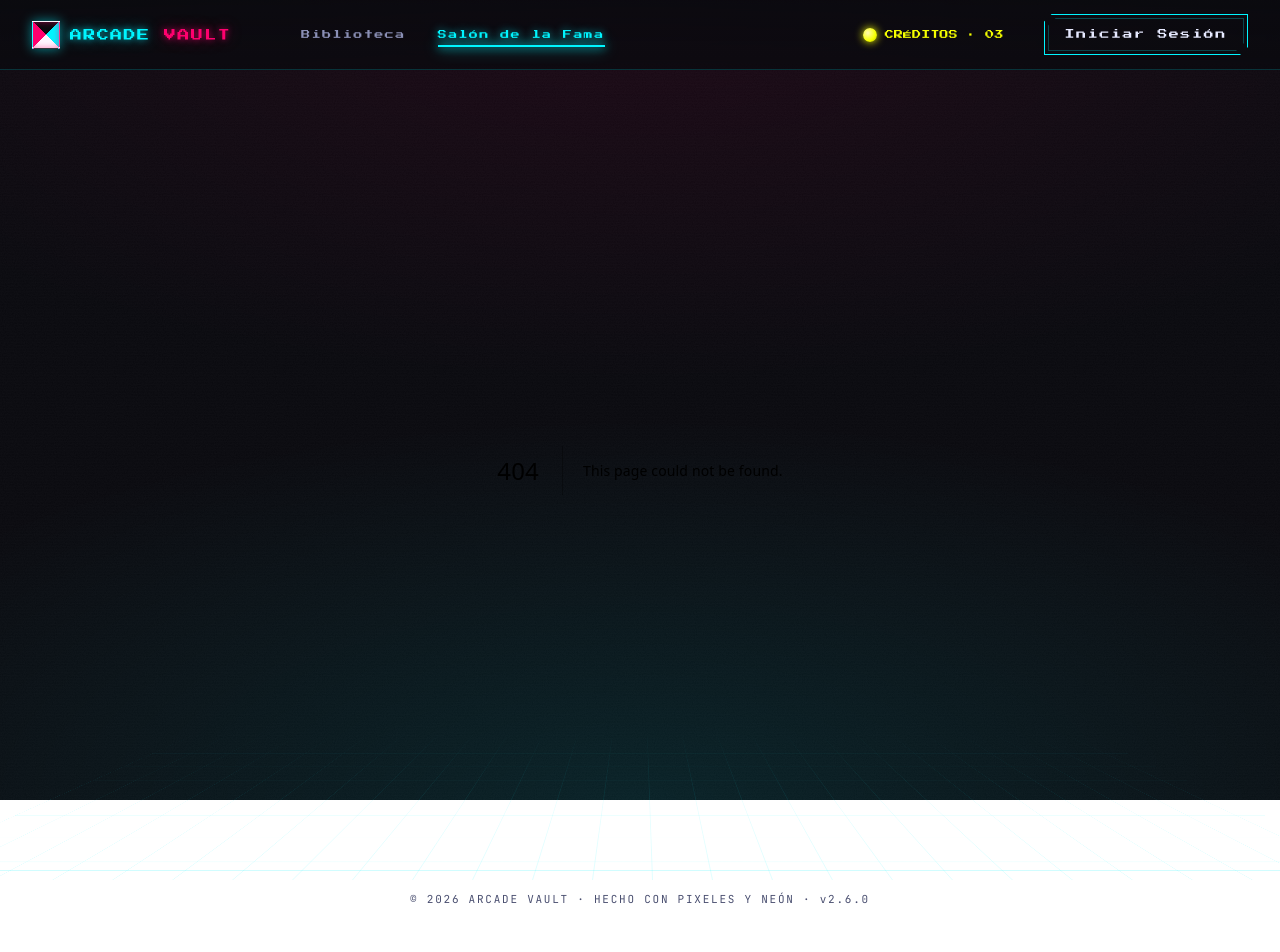
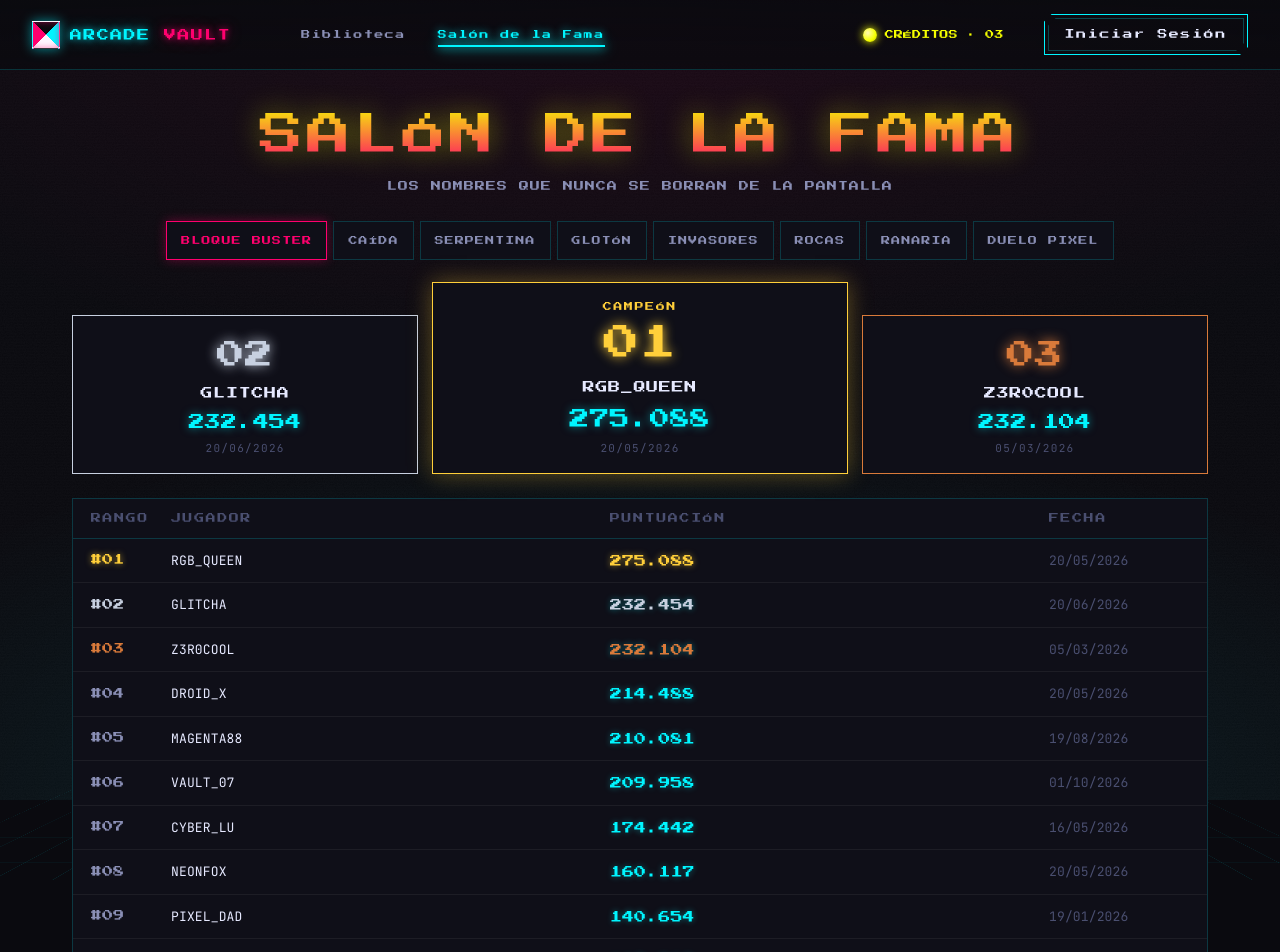
Before and after one commit to albertoDOM/arcade-vault, a Next.js app: page /salon in a window 1280 px wide. Before the commit this address had no page. Shown: the top 952 px of the page. Before the commit the page ends 928 px from the top, so only its background shows below. Built offline with nearby package versions, Linux system fonts and the light colour scheme.

Commit message:
Refactor gestión de sesión: mover funciones a un nuevo módulo y actualizar importaciones

```diff
--- a/app/auth/page.tsx
+++ b/app/auth/page.tsx
@@ -2,7 +2,7 @@
 
 import { useState } from "react";
 import { useRouter } from "next/navigation";
-import { saveSessionUser } from "@/components/ClientLayout";
+import { saveSessionUser } from "@/lib/session";
 
 export default function AuthPage() {
   const router = useRouter();
--- /dev/null
+++ b/app/salon/page.tsx
@@ -0,0 +1,118 @@
+"use client";
+
+import { useState, useMemo, useSyncExternalStore } from "react";
+import Link from "next/link";
+import { GAMES, seededScores } from "@/lib/data";
+import { subscribeToSession, getStoredUser } from "@/lib/session";
+
+export default function HallOfFamePage() {
+  const [tab, setTab] = useState(GAMES[0].id);
+
+  const user = useSyncExternalStore(subscribeToSession, getStoredUser, () => null);
+
+  const rows = useMemo(() => seededScores(tab.length * 23 + 7, 12), [tab]);
+  const game = GAMES.find((g) => g.id === tab)!;
+
+  /* Posición y puntuación mock del usuario autenticado */
+  const youRank = user ? Math.floor(8 + (tab.length % 4)) : null;
+  const youScore = user ? ((rows[5]?.score ?? 10000) - 2400) : null;
+
+  return (
+    <div className="av-hall fade-in">
+      <div className="hall-head">
+        <h1>SALÓN DE LA FAMA</h1>
+        <p className="pixel" style={{ fontSize: 10 }}>
+          LOS NOMBRES QUE NUNCA SE BORRAN DE LA PANTALLA
+        </p>
+      </div>
+
+      {/* Tabs por juego */}
+      <div className="hall-tabs">
+        {GAMES.map((g) => (
+          <button
+            key={g.id}
+            className={`chip${tab === g.id ? " active" : ""}`}
+            onClick={() => setTab(g.id)}
+          >
+            {g.title}
+          </button>
+        ))}
+      </div>
+
+      {/* Podio top-3 — orden: plata · oro · bronce */}
+      <div className="podium">
+        <div className="podium-slot silver">
+          <div className="rank-num">02</div>
+          <div className="name">{rows[1].name}</div>
+          <div className="score">{rows[1].score.toLocaleString("es-ES")}</div>
+          <div className="date">{rows[1].date}</div>
+        </div>
+        <div className="podium-slot gold">
+          <div className="pixel" style={{ fontSize: 9, color: "var(--gold)", letterSpacing: "0.18em" }}>
+            CAMPEÓN
+          </div>
+          <div className="rank-num" style={{ fontSize: 36, marginTop: 4 }}>01</div>
+          <div className="name">{rows[0].name}</div>
+          <div className="score" style={{ fontSize: 20 }}>{rows[0].score.toLocaleString("es-ES")}</div>
+          <div className="date">{rows[0].date}</div>
+        </div>
+        <div className="podium-slot bronze">
+          <div className="rank-num">03</div>
+          <div className="name">{rows[2].name}</div>
+          <div className="score">{rows[2].score.toLocaleString("es-ES")}</div>
+          <div className="date">{rows[2].date}</div>
+        </div>
+      </div>
+
+      {/* Tabla completa */}
+      <div className="hall-table">
+        <div className="th">
+          <div>RANGO</div>
+          <div>JUGADOR</div>
+          <div>PUNTUACIÓN</div>
+          <div>FECHA</div>
+        </div>
+
+        {rows.map((r, i) => (
+          <div
+            key={r.name + i}
+            className={`tr${i === 0 ? " top1" : i === 1 ? " top2" : i === 2 ? " top3" : ""}`}
+            style={{ animationDelay: `${i * 50}ms` }}
+          >
+            <div className="rk">#{String(r.rank).padStart(2, "0")}</div>
+            <div className="pl">{r.name}</div>
+            <div className="sc">{r.score.toLocaleString("es-ES")}</div>
+            <div className="dt">{r.date}</div>
+          </div>
+        ))}
+
+        {/* Fila del usuario autenticado — solo cuando hay sesión */}
+        {user && youRank !== null && youScore !== null && (
+          <>
+            <div className="tr you-label">▸ TU MEJOR MARCA EN {game.title}</div>
+            <div
+              className="tr you"
+              style={{ animationDelay: `${rows.length * 50 + 50}ms` }}
+            >
+              <div className="rk" style={{ color: "var(--yellow)" }}>
+                #{String(youRank).padStart(2, "0")}
+              </div>
+              <div className="pl" style={{ color: "var(--yellow)" }}>{user.name}</div>
+              <div
+                className="sc"
+                style={{ color: "var(--yellow)", textShadow: "0 0 6px rgba(245,255,0,0.5)" }}
+              >
+                {youScore.toLocaleString("es-ES")}
+              </div>
+              <div className="dt">11/05/2026</div>
+            </div>
+          </>
+        )}
+      </div>
+
+      <div style={{ textAlign: "center", marginTop: 32 }}>
+        <Link href="/" className="btn lg">VOLVER A LA BIBLIOTECA</Link>
+      </div>
+    </div>
+  );
+}
--- a/components/ClientLayout.tsx
+++ b/components/ClientLayout.tsx
@@ -3,40 +3,13 @@
 import { useSyncExternalStore } from "react";
 import { usePathname } from "next/navigation";
 import Nav from "@/components/Nav";
-import type { SessionUser } from "@/lib/data";
+import {
+  subscribeToSession,
+  getStoredUser,
+  clearSessionUser,
+} from "@/lib/session";
 
-/* ── Micro-store de sesión ────────────────────────────────────────────── */
-
-const listeners = new Set<() => void>();
-
-function notifyListeners() {
-  listeners.forEach((cb) => cb());
-}
-
-function subscribeToUser(callback: () => void) {
-  listeners.add(callback);
-  return () => listeners.delete(callback);
-}
-
-function getStoredUser(): SessionUser | null {
-  try {
-    const raw = localStorage.getItem("av_user");
-    return raw ? (JSON.parse(raw) as SessionUser) : null;
-  } catch {
-    return null;
-  }
-}
-
-/* Funciones exportadas para que Auth y otras páginas puedan escribir sesión */
-export function saveSessionUser(user: SessionUser) {
-  localStorage.setItem("av_user", JSON.stringify(user));
-  notifyListeners();
-}
-
-export function clearSessionUser() {
-  localStorage.removeItem("av_user");
-  notifyListeners();
-}
+export { saveSessionUser, clearSessionUser } from "@/lib/session";
 
 /* ── Layout ───────────────────────────────────────────────────────────── */
 
@@ -45,7 +18,7 @@
 
   /* useSyncExternalStore: sin useState ni useEffect — sin cascading renders */
   const user = useSyncExternalStore(
-    subscribeToUser,
+    subscribeToSession,
     getStoredUser,
     () => null, // snapshot en SSR
   );
--- /dev/null
+++ b/lib/session.ts
@@ -0,0 +1,31 @@
+import type { SessionUser } from "@/lib/data";
+
+const listeners = new Set<() => void>();
+
+function notify() {
+  listeners.forEach((cb) => cb());
+}
+
+export function subscribeToSession(callback: () => void) {
+  listeners.add(callback);
+  return () => listeners.delete(callback);
+}
+
+export function getStoredUser(): SessionUser | null {
+  try {
+    const raw = localStorage.getItem("av_user");
+    return raw ? (JSON.parse(raw) as SessionUser) : null;
+  } catch {
+    return null;
+  }
+}
+
+export function saveSessionUser(user: SessionUser) {
+  localStorage.setItem("av_user", JSON.stringify(user));
+  notify();
+}
+
+export function clearSessionUser() {
+  localStorage.removeItem("av_user");
+  notify();
+}
```
